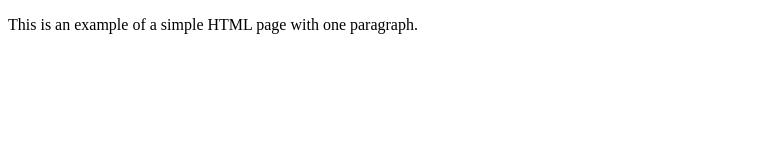
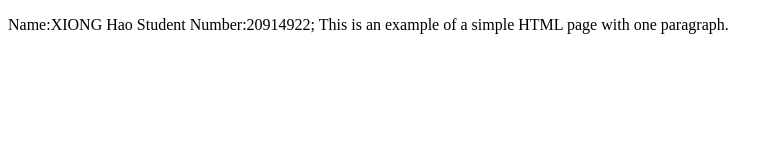
Before and after one commit to Quguo000/Quguo.github.io, a plain HTML site: page index.html in a window 1280 px wide. Shown: the whole page, without its empty margins (0-779 px from the left). Drawn offline with Linux system fonts and the light colour scheme.

Commit message:
Update index.html

```diff
--- a/index.html
+++ b/index.html
@@ -4,6 +4,7 @@
         <title>Hello, World!</title>
     </head>
     <body>
-        <p>This is an example of a simple HTML page with one paragraph.</p>
+        <p>Name:XIONG Hao Student Number:20914922;
+           This is an example of a simple HTML page with one paragraph.</p>
     </body>
 </html>
```
